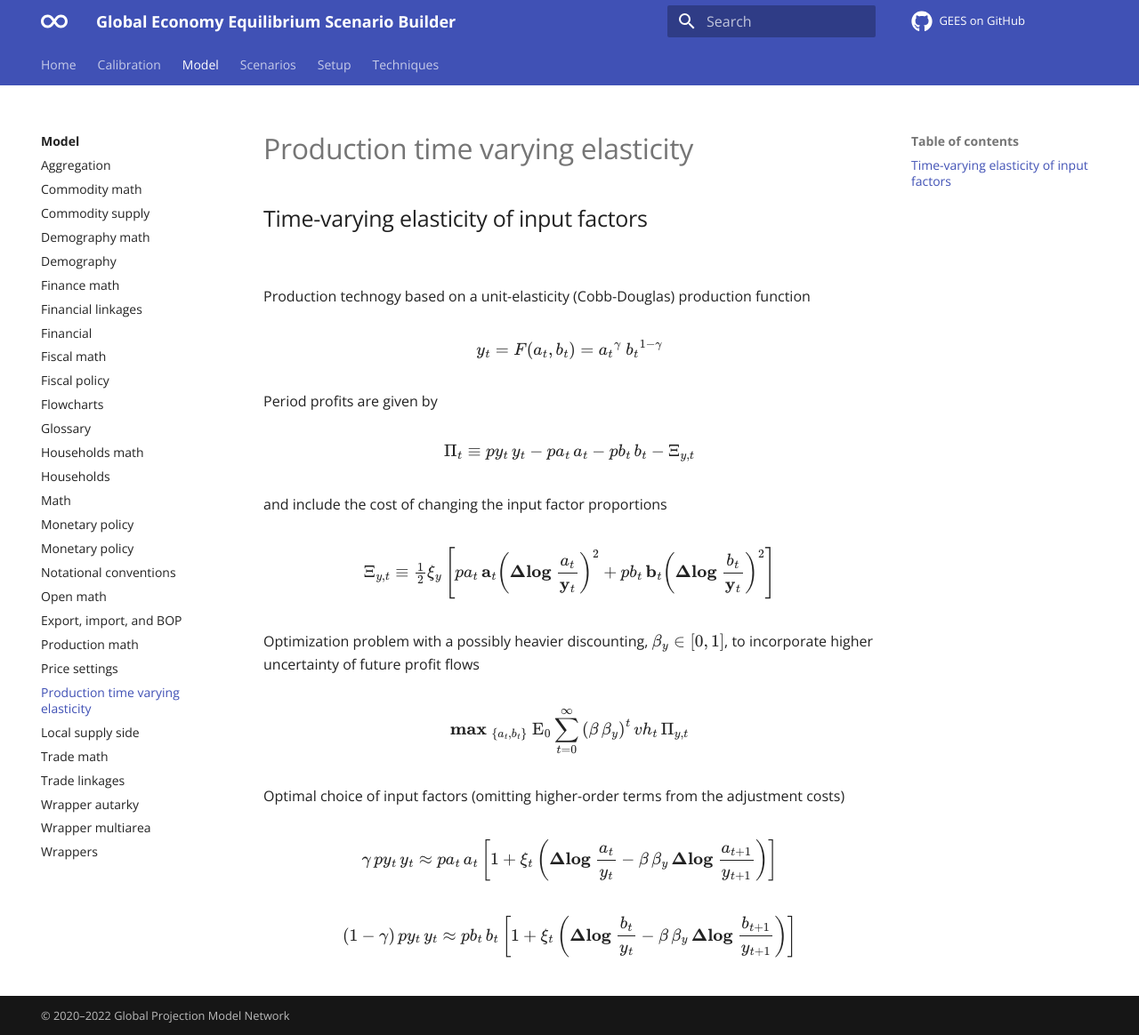
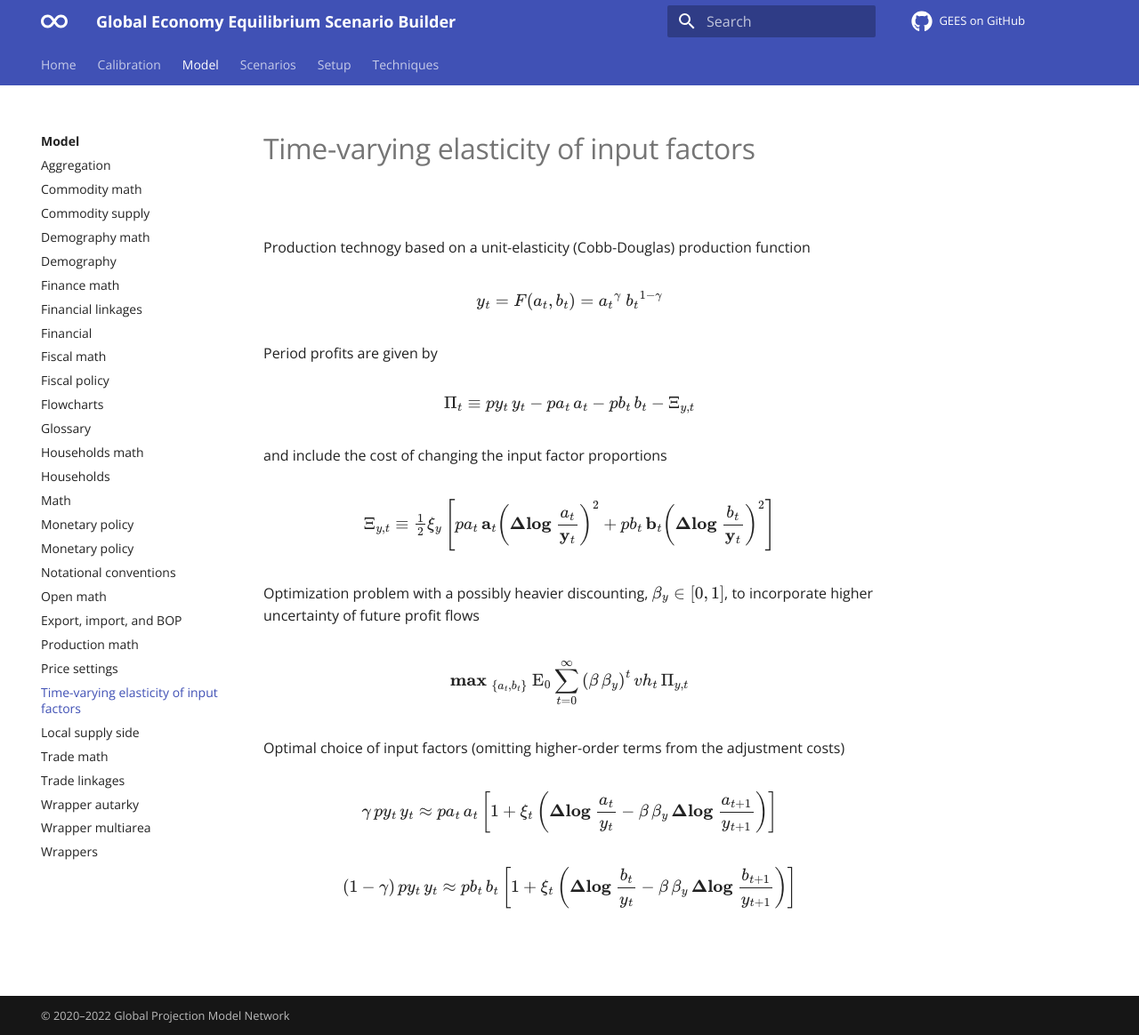
Before and after one commit to igpmn/gees, an MkDocs documentation site: the page built from docs-source/model/production-time-varying-elasticity.md, in a window 1280 px wide and 1164 px high. Shown: the whole window at 89% size. Built offline with MkDocs 1.6.1 and Material for MkDocs 9.7.7, drawn with Linux system fonts in a browser that asks for light colours; comment, search, counter and statistics services are not loaded.

```diff
--- a/docs-source/model/production-time-varying-elasticity.md
+++ b/docs-source/model/production-time-varying-elasticity.md
@@ -1,5 +1,5 @@
 
-## Time-varying elasticity of input factors
+# Time-varying elasticity of input factors
 
 --8<-- "model/math.md"
 
```
